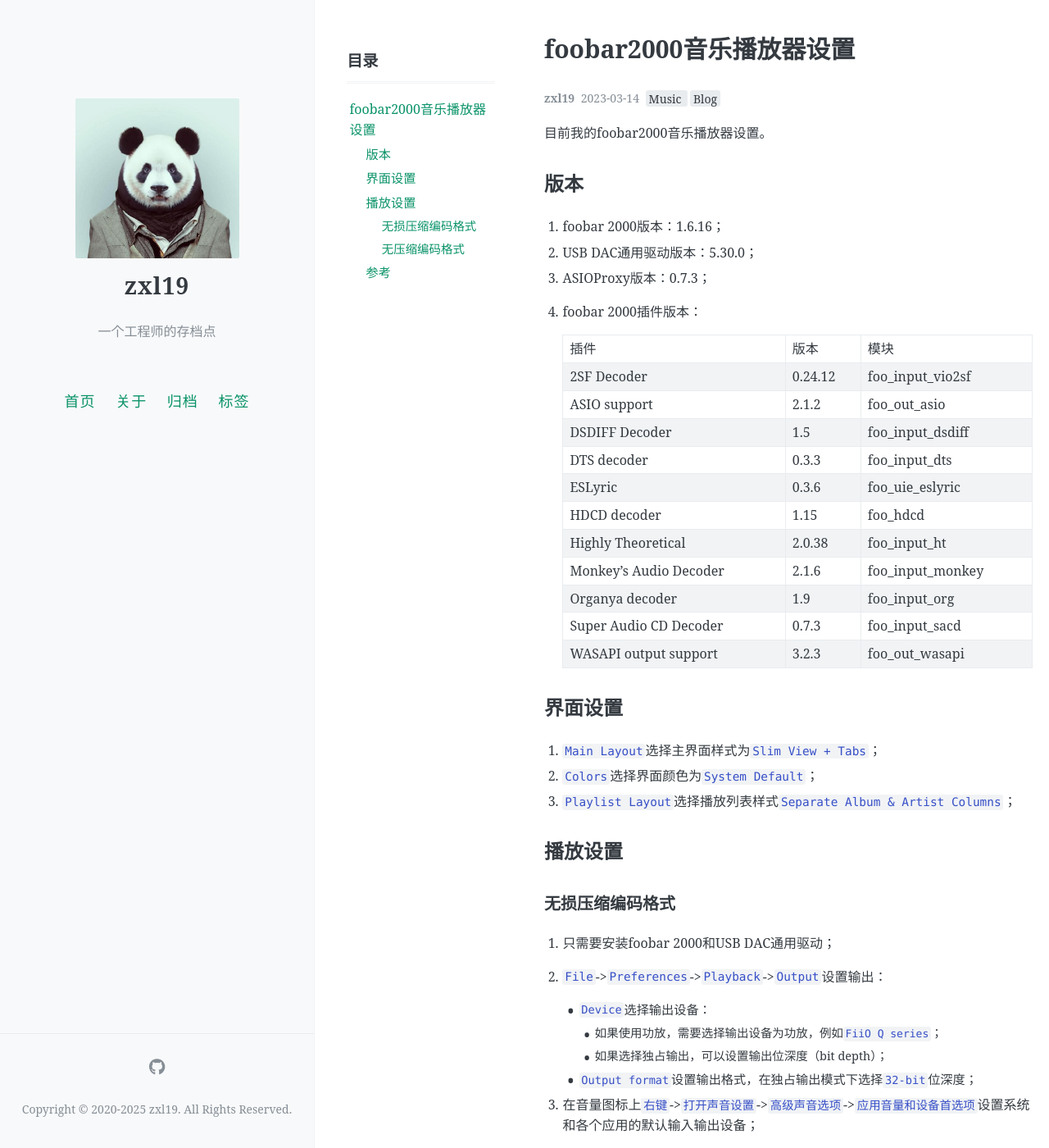
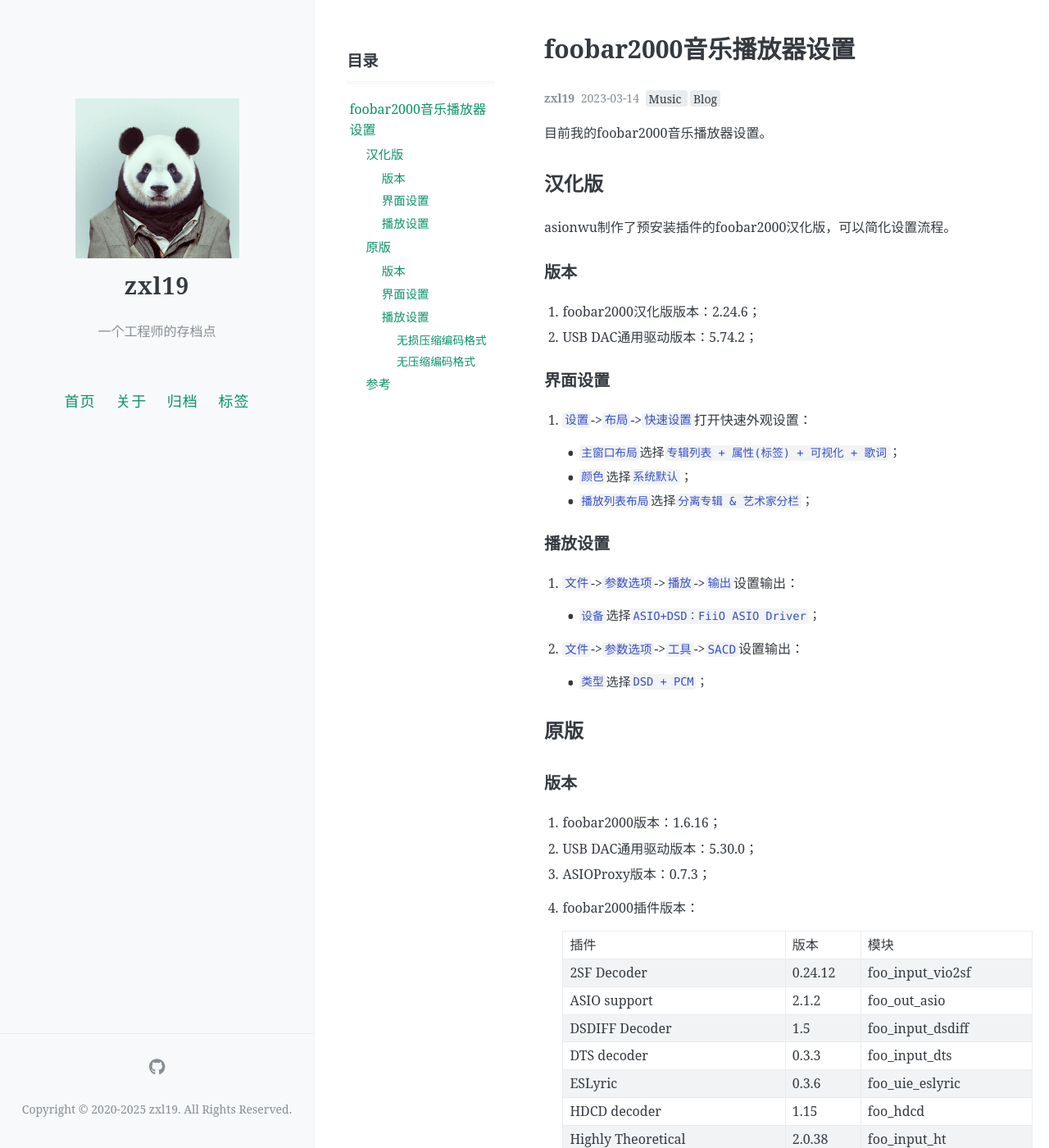
Before and after one commit to zxl19/zxl19.github.io, a Jekyll site: the page built from _posts/2023-03-14-foobar2000-setup.md, in a window 1280 px wide and 1400 px high. Shown: the whole window at 82% size. Built offline with Jekyll 4.4.1, drawn with Linux system fonts in a browser that asks for light colours; comment, search, counter and statistics services are not loaded; some of the changed text lies outside the part shown.

Commit message:
Update Posts modified:   _posts/2023-03-14-foobar2000-setup.md modified:   _posts/2025-07-17-pc-diy-note.md

```diff
--- a/_posts/2023-03-14-foobar2000-setup.md
+++ b/_posts/2023-03-14-foobar2000-setup.md
@@ -13,12 +13,41 @@ pinned: false
 
 <!-- more -->
 
-## 版本
+## 汉化版
 
-1. foobar 2000版本：1.6.16；
+asionwu制作了预安装插件的foobar2000汉化版，可以简化设置流程。
+
+### 版本
+
+1. foobar2000汉化版版本：2.24.6；
+2. USB DAC通用驱动版本：5.74.2；
+
+### 界面设置
+
+1. `设置`->`布局`->`快速设置`打开快速外观设置：
+
+    - `主窗口布局`选择`专辑列表 + 属性(标签) + 可视化 + 歌词`；
+    - `颜色`选择`系统默认`；
+    - `播放列表布局`选择`分离专辑 & 艺术家分栏`；
+
+### 播放设置
+
+1. `文件`->`参数选项`->`播放`->`输出`设置输出：
+
+    - `设备`选择`ASIO+DSD：FiiO ASIO Driver`；
+
+2. `文件`->`参数选项`->`工具`->`SACD`设置输出：
+
+    - `类型`选择`DSD + PCM`；
+
+## 原版
+
+### 版本
+
+1. foobar2000版本：1.6.16；
 2. USB DAC通用驱动版本：5.30.0；
 3. ASIOProxy版本：0.7.3；
-4. foobar 2000插件版本：
+4. foobar2000插件版本：
 
     | 插件 | 版本 | 模块 |
     | :--- | :--- | :--- |
@@ -34,15 +63,15 @@ pinned: false
     | Super Audio CD Decoder | 0.7.3 | foo_input_sacd |
     | WASAPI output support | 3.2.3 | foo_out_wasapi |
 
-## 界面设置
+### 界面设置
 
 1. `Main Layout`选择主界面样式为`Slim View + Tabs`；
 2. `Colors`选择界面颜色为`System Default`；
 3. `Playlist Layout`选择播放列表样式`Separate Album & Artist Columns`；
 
-## 播放设置
+### 播放设置
 
-### 无损压缩编码格式
+#### 无损压缩编码格式
 
 1. 只需要安装foobar 2000和USB DAC通用驱动；
 2. `File`->`Preferences`->`Playback`->`Output`设置输出：
@@ -54,7 +83,7 @@ pinned: false
 
 3. 在音量图标上`右键`->`打开声音设置`->`高级声音选项`->`应用音量和设备首选项`设置系统和各个应用的默认输入输出设备；
 
-### 无压缩编码格式
+#### 无压缩编码格式
 
 1. 还需要安装ASIOProxy和foobar 2000插件；
 2. `File`->`Preferences`->`Playback`->`Output`设置输出：
@@ -75,8 +104,8 @@ pinned: false
 ## 参考
 
 1. [foobar2000](https://www.foobar2000.org)
-2. [dream7180/foobox-cn](https://github.com/dream7180/foobox-cn)
-3. [foobar2000 汉化版-博客园](https://www.cnblogs.com/asionwu)
+2. [foobar2000汉化版-博客园](https://www.cnblogs.com/asionwu)
+3. [dream7180/foobox-cn](https://github.com/dream7180/foobox-cn)
 4. [如何优雅地使用foobar2000？-DragonYH的回答-知乎](https://www.zhihu.com/question/21995054/answer/1401894869)
 5. [K3s技术支持中心-飞傲](http://fiio.com.cn/k3s_faq)
 6. [BTR5 2021技术支持中心-飞傲](http://fiio.com.cn/btr52021_faq)
```
Also changed, not shown: _posts/2025-07-17-pc-diy-note.md (+33 -11 lines).
